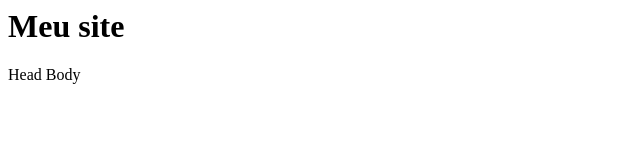
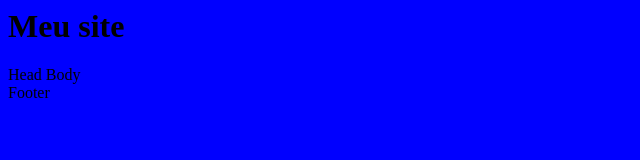
Before and after one commit to fabianoheizer/meu-site, a plain HTML site: page index.html in a window 1280 px wide. Shown: the whole page, without its empty margins (0-640 px from the left). Drawn offline with Linux system fonts and the light colour scheme.

Commit message:
Arquivo de css para a página

```diff
--- /dev/null
+++ b/estilo.css
@@ -0,0 +1,3 @@
+body {
+    background-color: blue;
+}
--- a/index.html
+++ b/index.html
@@ -2,6 +2,7 @@
     <h1>Meu site</h1>
 
     <head>
+        <link rel="stylesheet" type="text/css" href="estilo.css"/>
         Head
     </head>
 
@@ -9,4 +10,7 @@
         Body
     </body>
 
+    <footer>
+        Footer
+    </footer>
 </html>
```
